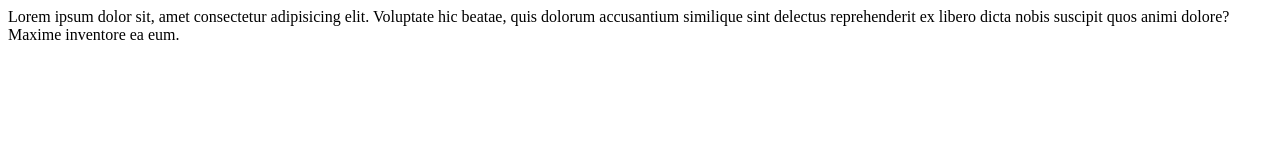
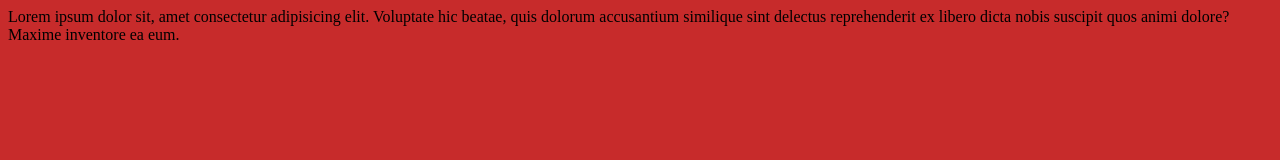
Before and after one commit to denver1981denver/den, a plain HTML site: page index.html in a window 1280 px wide. Drawn offline with Linux system fonts and the light colour scheme.

```diff
--- a/style.css
+++ b/style.css
@@ -1,3 +1,3 @@
 body {
-  background-color: #fff;
+  background-color: rgb(199, 43, 43);
 }
```
